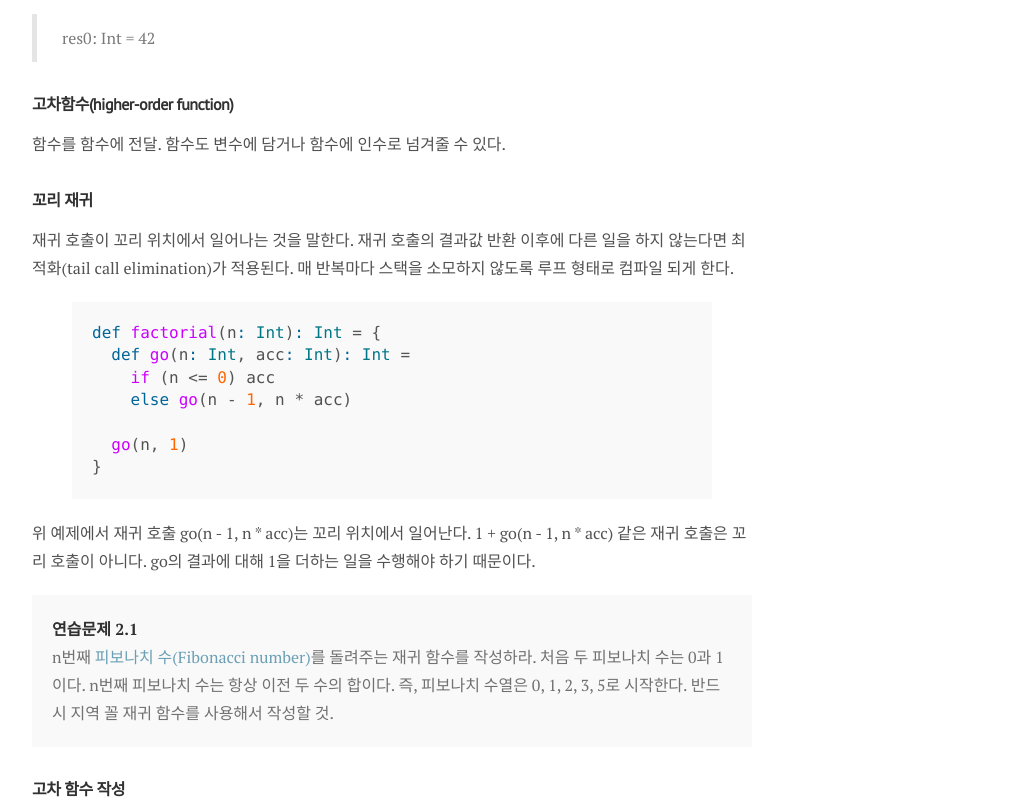
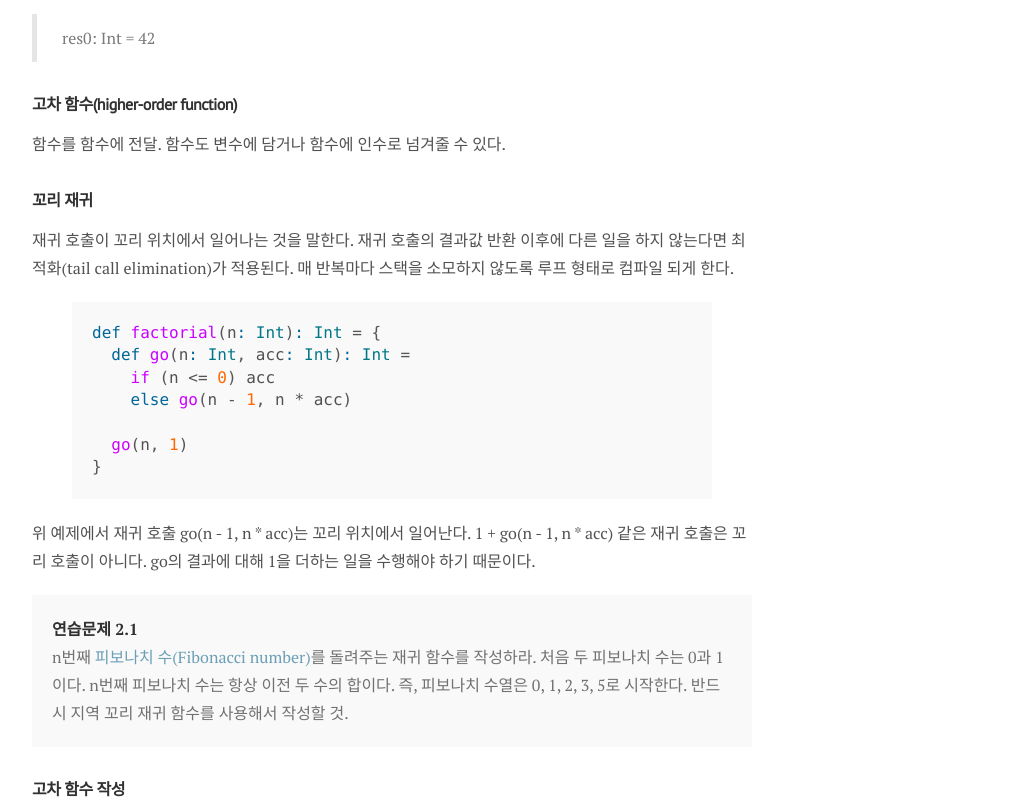
Before and after one commit to camon85/camon85.github.io, a Jekyll site: the page built from _posts/2017-01-08-functional-programming-in-scala-02.md, in a window 1280 px wide and 1400 px high, scrolled down 1408 px. Shown: the part 166-976 px from the top of the window, without its empty margins (248-1276 px from the left). Built offline with Jekyll 4.4.1, drawn with Linux system fonts in a browser that asks for light colours; nearby versions of some CDN libraries; comment, search, counter and statistics services are not loaded.

Commit message:
오타 수정

```diff
--- a/_posts/2017-01-08-functional-programming-in-scala-02.md
+++ b/_posts/2017-01-08-functional-programming-in-scala-02.md
@@ -58,7 +58,7 @@ REPL(read-evaluate-print loop) 모드에서 소스파일을 불러서 실행해
 > res0: Int = 42
 
 
-### 고차함수(higher-order function)
+### 고차 함수(higher-order function)
 함수를 함수에 전달. 함수도 변수에 담거나 함수에 인수로 넘겨줄 수 있다.
 
 
@@ -83,7 +83,7 @@ go의 결과에 대해 1을 더하는 일을 수행해야 하기 때문이다.
 
 <div class="message">
 <strong>연습문제 2.1</strong><br/>
-n번째 <a href="https://ko.wikipedia.org/wiki/%ED%94%BC%EB%B3%B4%EB%82%98%EC%B9%98_%EC%88%98" target="_blank">피보나치 수(Fibonacci number)</a>를 돌려주는 재귀 함수를 작성하라. 처음 두 피보나치 수는 0과 1이다. n번째 피보나치 수는 항상 이전 두 수의 합이다. 즉, 피보나치 수열은 0, 1, 2, 3, 5로 시작한다. 반드시 지역 꼴 재귀 함수를 사용해서 작성할 것.
+n번째 <a href="https://ko.wikipedia.org/wiki/%ED%94%BC%EB%B3%B4%EB%82%98%EC%B9%98_%EC%88%98" target="_blank">피보나치 수(Fibonacci number)</a>를 돌려주는 재귀 함수를 작성하라. 처음 두 피보나치 수는 0과 1이다. n번째 피보나치 수는 항상 이전 두 수의 합이다. 즉, 피보나치 수열은 0, 1, 2, 3, 5로 시작한다. 반드시 지역 꼬리 재귀 함수를 사용해서 작성할 것.
 </div>
 
 ### 고차 함수 작성
```
